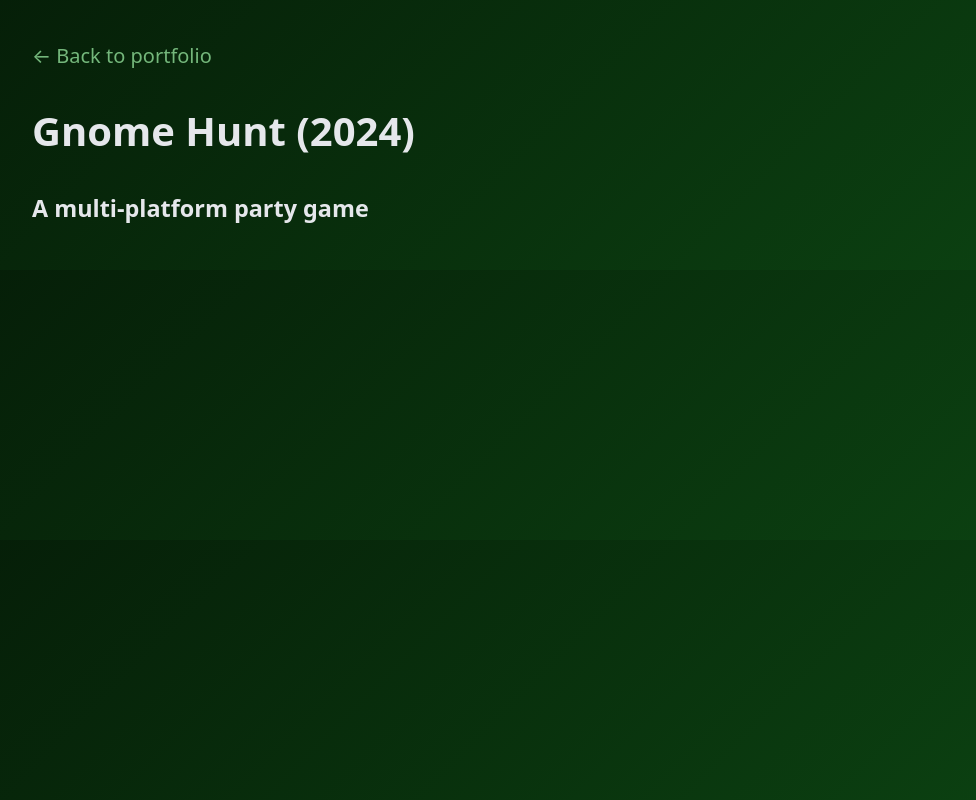
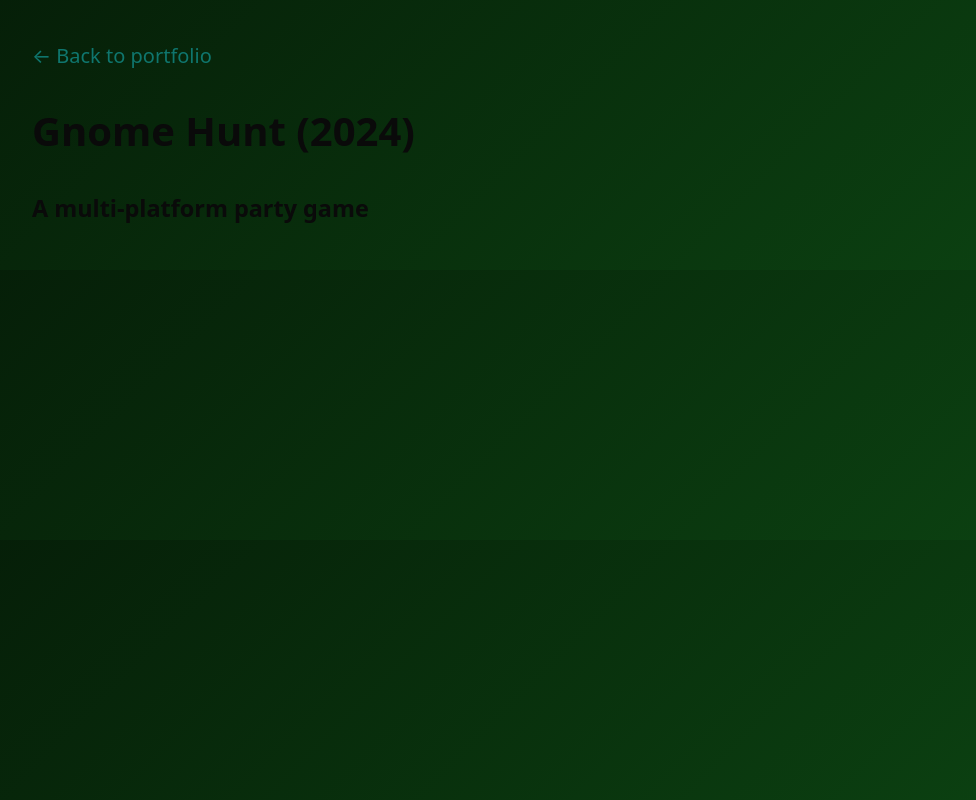
Before and after one commit to LukeTheDuke-afk/luketheduke-afk.github.io, a plain HTML site: page gnomehunt.html in a window 1280 px wide. Shown: the whole page, without its empty margins (148-1124 px from the left). Drawn offline with Linux system fonts and the dark colour scheme.

Commit message:
Removed dark mode adaptivity

```diff
--- a/gnomehunt.html
+++ b/gnomehunt.html
@@ -32,17 +32,6 @@
       --step-1: clamp(1.3rem, 1.1rem + 1.2vw, 1.75rem);
       --step-2: clamp(2rem, 1.6rem + 2.5vw, 3rem);
       --step-3: clamp(3rem, 2.4rem + 3.5vw, 4.25rem);
-    }
-
-    @media (prefers-color-scheme: dark) {
-      :root {
-        --bg: #0a0a0a;
-        --fg: #e5e7eb; /* gray-200 */
-        --muted: #9ca3af; /* gray-400 */
-        --link: #74b77b; /* cyan-300 */
-        --link-hover: #469f4f; /* cyan-400 */
-        --accent: #2f9339; /* blue-400 */
-      }
     }
 
     html { scroll-behavior: smooth; }
```
Also changed, not shown: index.html (+0 -11 lines), shaderbender.html (+0 -11 lines), twinbound.html (+0 -10 lines).
